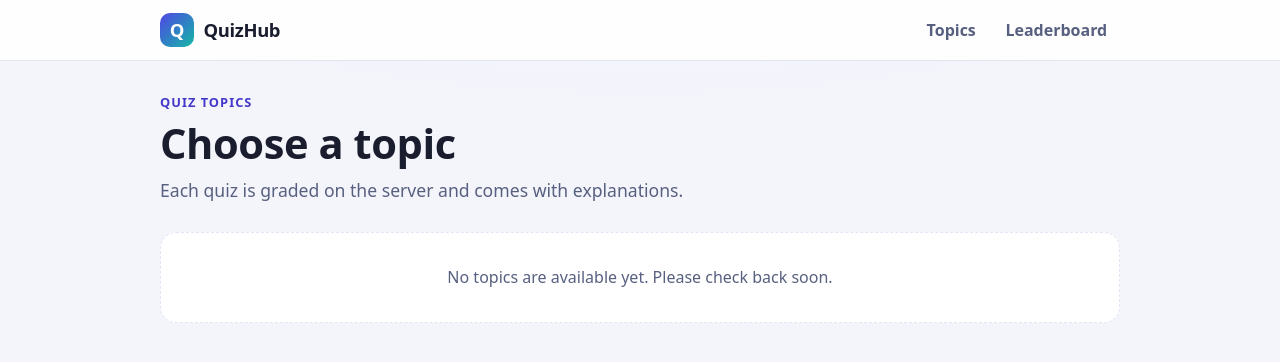
After one commit to ParvinSalahov/SE_FINAL, a Flask app: template src/templates/topics.html in a window 1280 px wide. The commit adds this page. Shown: the top 362 px of the page. Run offline with Flask 3, Linux system fonts and the light colour scheme; the template is opened without the code that fills it, so the values that code supplies are empty.

Commit message:
feat(ui): topics.html cards

```diff
--- /dev/null
+++ b/src/templates/topics.html
@@ -0,0 +1,26 @@
+{% extends "base.html" %}
+
+{% block title %}Topics · QuizHub{% endblock %}
+
+{% block content %}
+<header class="page-head">
+  <p class="eyebrow">{% if player %}Playing as {{ player.nickname }}{% else %}Quiz topics{% endif %}</p>
+  <h1>Choose a topic</h1>
+  <p class="lead">Each quiz is graded on the server and comes with explanations.</p>
+</header>
+
+{% if topics %}
+<ul class="topic-grid">
+  {% for topic in topics %}
+  <li class="topic-card">
+    <span class="badge">{{ topic.n_questions }} {{ 'question' if topic.n_questions == 1 else 'questions' }}</span>
+    <h2>{{ topic.title }}</h2>
+    <p>{{ topic.description }}</p>
+    <a class="btn btn-primary" href="{{ url_for('quiz.take', slug=topic.slug) }}">Start quiz</a>
+  </li>
+  {% endfor %}
+</ul>
+{% else %}
+<p class="empty">No topics are available yet. Please check back soon.</p>
+{% endif %}
+{% endblock %}
```
Also changed, not shown: src/static/style.css (+25 -0 lines).
